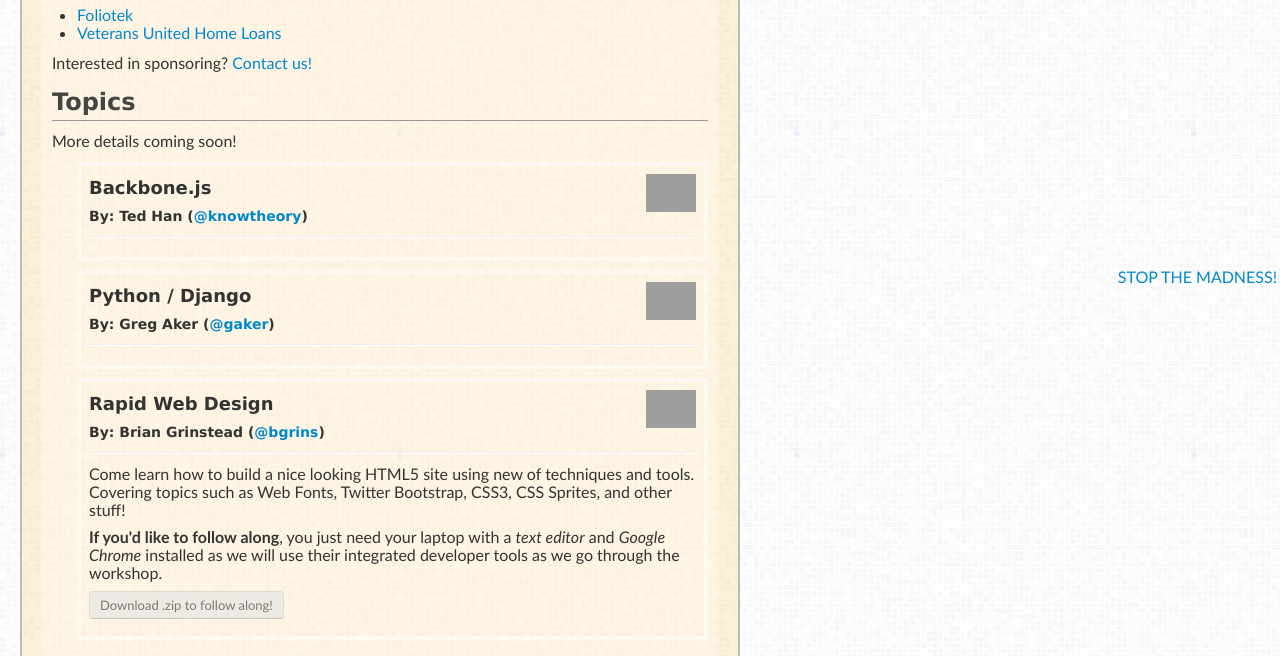
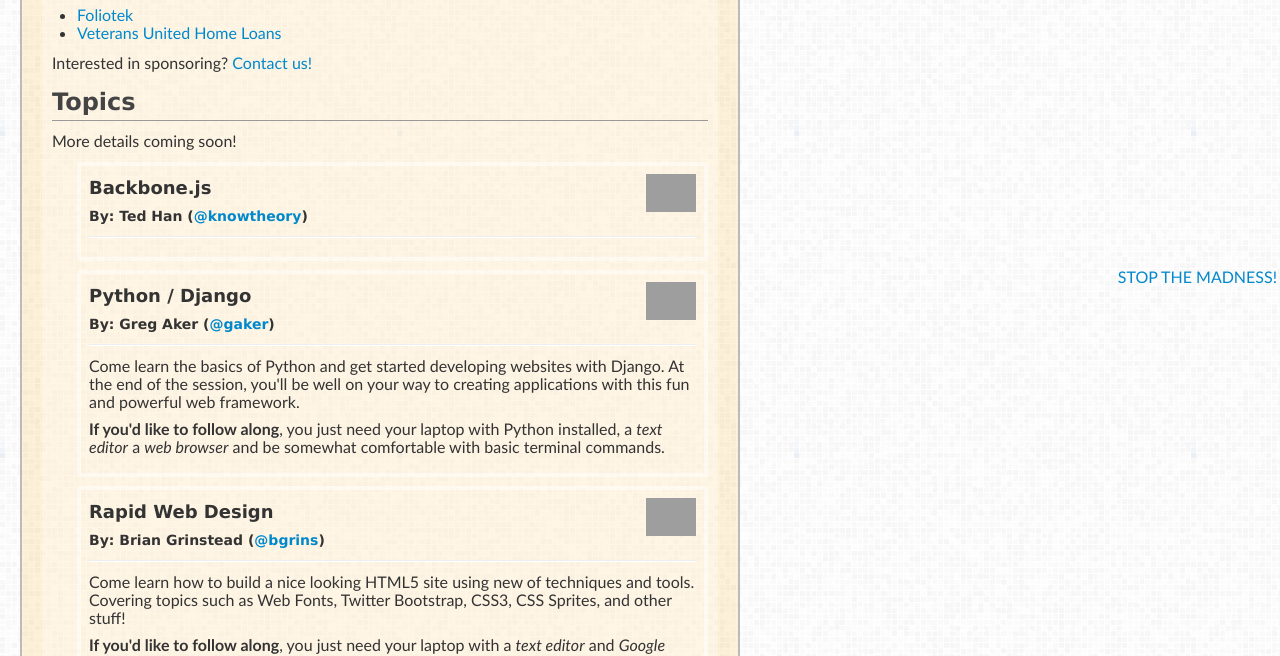
Before and after one commit to devcomo/workshop-content, a plain HTML site: page index.html in a window 1280 px wide. Shown: the part 508-1164 px from the top of the page. Drawn offline with Linux system fonts and the light colour scheme; grey boxes are pictures that could not be loaded.

Commit message:
Update index.html
Adding my workshop description.

```diff
--- a/index.html
+++ b/index.html
@@ -91,10 +91,10 @@
           <hr />
 
           <p>
-
+            Come learn the basics of Python and get started developing websites with Django. At the end of the session, you'll be well on your way to creating applications with this fun and powerful web framework.
           <p>
           <p>
-
+            <strong>If you'd like to follow along</strong>, you just need your laptop with Python installed, a <em>text editor</em> a <em>web browser</em> and be somewhat comfortable with basic terminal commands.
           </p>
         </li>
         <li>
```
